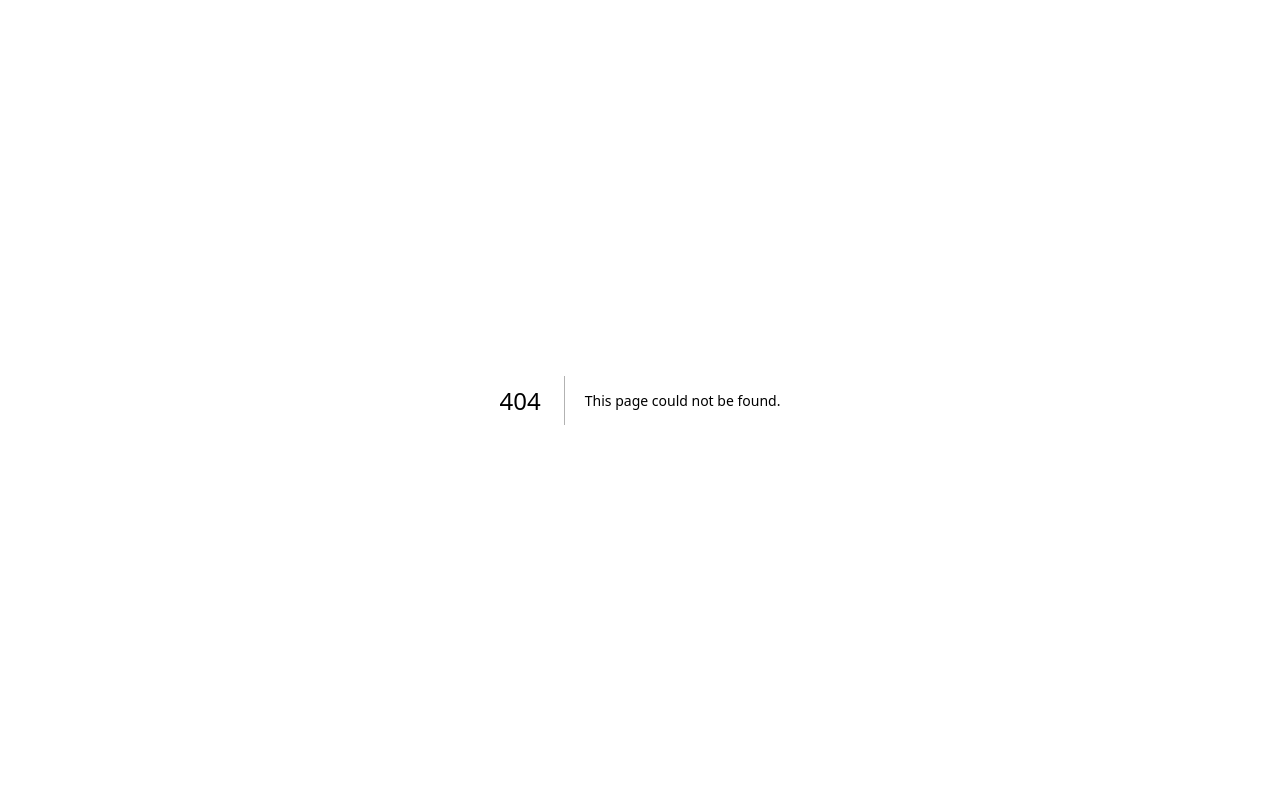
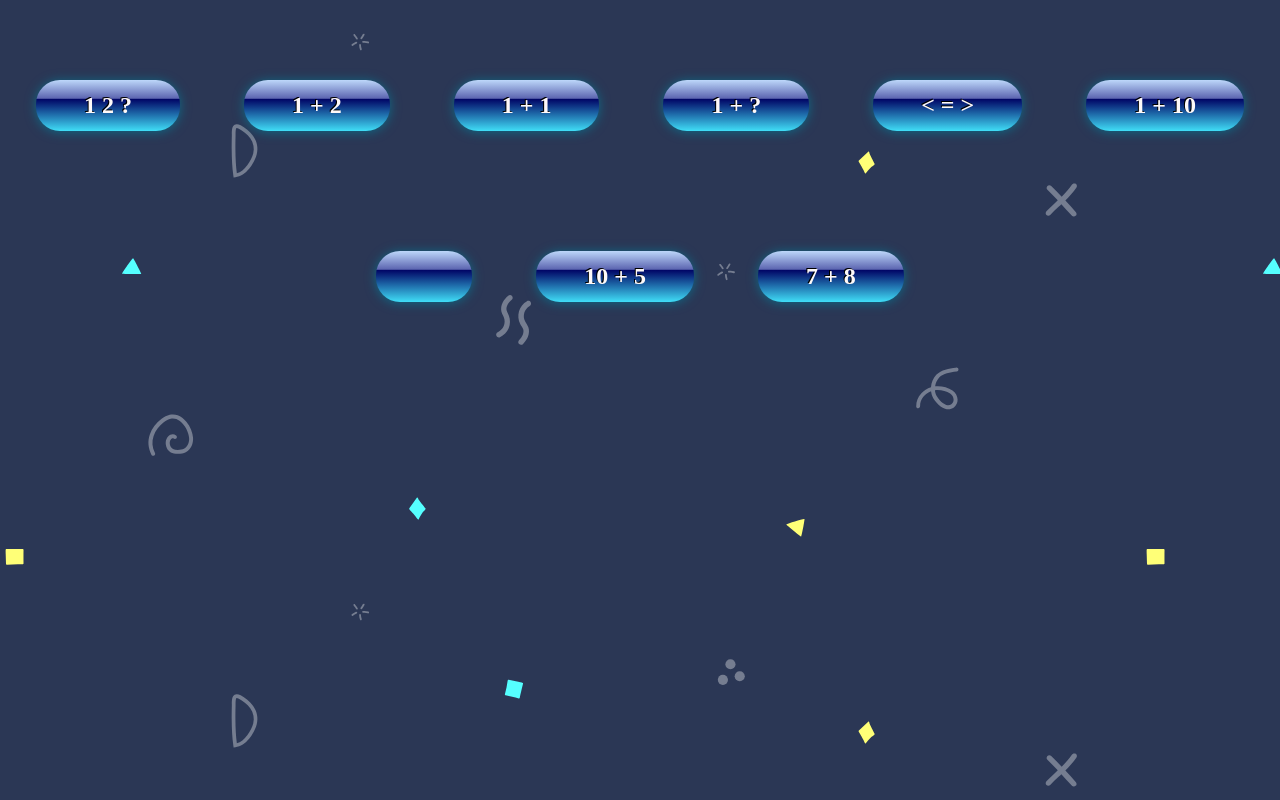
Before and after one commit to perseus-sergey/next-1plus2, a Next.js app in the folder 1plus2/: page /1/math/category in a window 1280 px wide. Before the commit this address had no page. Built offline with nearby package versions, Linux system fonts and the light colour scheme.

Commit message:
docs: add category page

```diff
--- /dev/null
+++ b/1plus2/app/[lang]/math/category/page.tsx
@@ -0,0 +1,10 @@
+import MathCategories from '@/components/MathCategories/MathCategories';
+import { TLang } from '@/libs/langMessages';
+
+export interface ICatPageProps {
+  params: { lang: TLang };
+}
+
+export default function CatPage(props: ICatPageProps) {
+  return <MathCategories {...props} />;
+}
--- a/1plus2/components/MathCategories/MathCategories.module.css
+++ b/1plus2/components/MathCategories/MathCategories.module.css
@@ -1 +1,8 @@
-.MathCategories {}
+.MathCategories {
+  display: flex;
+  column-gap: 5vw;
+  row-gap: 15vh;
+  flex-wrap: wrap;
+  justify-content: center;
+  padding: 2rem 1rem 1rem;
+}
--- a/1plus2/components/MathCategories/MathCategories.tsx
+++ b/1plus2/components/MathCategories/MathCategories.tsx
@@ -1,40 +1,28 @@
-import React, { FC } from 'react';
+import { ICatPageProps } from '@/app/[lang]/math/category/page';
+import TextButton from '../TextButton/TextButton';
+import SectionTitle from '../sectionTitle/SectionTitle';
 import styles from './MathCategories.module.css';
+import { getTitleFromMap } from '@/libs/langMessages';
 
-interface MathCategoriesProps {}
+const MathCategories = (props: ICatPageProps) => {
+  const { lang = 'en' } = props.params;
 
-const MathCategories: FC<MathCategoriesProps> = () => (
-  <section className={styles.MathCategories} data-testid="MathCategories">
-    <div className="keyboard-line">
-      <button className="glass-button category" type="button" id="sequence">
-        1 2 ?
-      </button>
-      <button className="glass-button category" type="button" id="equality">
-        1 + 2
-      </button>
-      <button className="glass-button category" type="button" id="pairs">
-        1 + 1
-      </button>
-      <button className="glass-button category" type="button" id="linkEquality">
-        1 + ?
-      </button>
-      <button className="glass-button category" type="button" id="inequality">
-        ⋖ ⋗
-      </button>
-      <button className="glass-button category" type="button" id="equalTen">
-        1 + 10
-      </button>
-      <button className="glass-button category" type="button" id="composition">
-        Склад 11..19
-      </button>
-      <button className="glass-button category" type="button" id="equalFive">
-        10 + 5
-      </button>
-      <button className="glass-button category" type="button" id="equalOverTen">
-        7 + 8
-      </button>
-    </div>
-  </section>
-);
+  return (
+    <section data-testid="MathCategories">
+      <SectionTitle name={getTitleFromMap('categoryChoice', lang)} />
+      <div className={styles.MathCategories}>
+        <TextButton id="sequence">1 2 ?</TextButton>
+        <TextButton id="equality">1 + 2</TextButton>
+        <TextButton id="pairs">1 + 1</TextButton>
+        <TextButton id="linkEquality">1 + ?</TextButton>
+        <TextButton id="inequality">{'< = >'}</TextButton>
+        <TextButton id="equalTen">1 + 10</TextButton>
+        <TextButton id="composition">{getTitleFromMap('btnCompos', lang)}</TextButton>
+        <TextButton id="equalFive">10 + 5</TextButton>
+        <TextButton id="equalOverTen">7 + 8</TextButton>
+      </div>
+    </section>
+  );
+};
 
 export default MathCategories;
--- a/1plus2/libs/langMessages.ts
+++ b/1plus2/libs/langMessages.ts
@@ -10,7 +10,7 @@ type ITitleMap = Map<
 export const titleMap: ITitleMap = new Map([
   ['choiceMiss', { en: 'Choose the task', ua: 'Обери завдання' }],
   ['showEndLevel', { en: 'level is completed', ua: 'рівень пройдено' }],
-  ['category', { en: 'Choose the category', ua: 'Обери категорію' }],
+  ['categoryChoice', { en: 'Choose the category', ua: 'Обери категорію' }],
   ['choiceMaxNumOfExs', { en: 'Choose Level', ua: 'Рівень складності' }],
   ['leftExs', { en: 'Remains', ua: 'Залишилось' }],
   ['bravo', { en: 'BRAVO', ua: 'БРАВО!' }],
@@ -22,7 +22,7 @@ export const titleMap: ITitleMap = new Map([
   ['exTime', { en: 'Execution time', ua: 'Час виконання' }],
   ['category', { en: 'Category', ua: 'Категорія' }],
   ['mistakes', { en: 'Mistakes', ua: 'Помилки' }],
-  ['btn_levels', { en: 'Levels', ua: 'Рівні' }],
+  ['btnLevels', { en: 'Levels', ua: 'Рівні' }],
   ['btnCat', { en: 'Categories', ua: 'Категорії' }],
   ['btnCompos', { en: 'Composition 11..19', ua: 'Склад 11..19' }],
   ['btnEnter', { en: 'Confirm', ua: 'Далі' }],
```
Also changed, not shown: 1plus2/app/[lang]/math/math.module.css (+0 -61 lines), 1plus2/components/EndLevelScreen/EndLevelScreen.tsx (+6 -4 lines), 1plus2/components/MathPageComponent/MathPageComponent.tsx (+11 -17 lines), 1plus2/components/Mission/Mission.tsx (+8 -7 lines), 1plus2/libs/context/LanguageProvider.tsx (added, +15 -0 lines).
